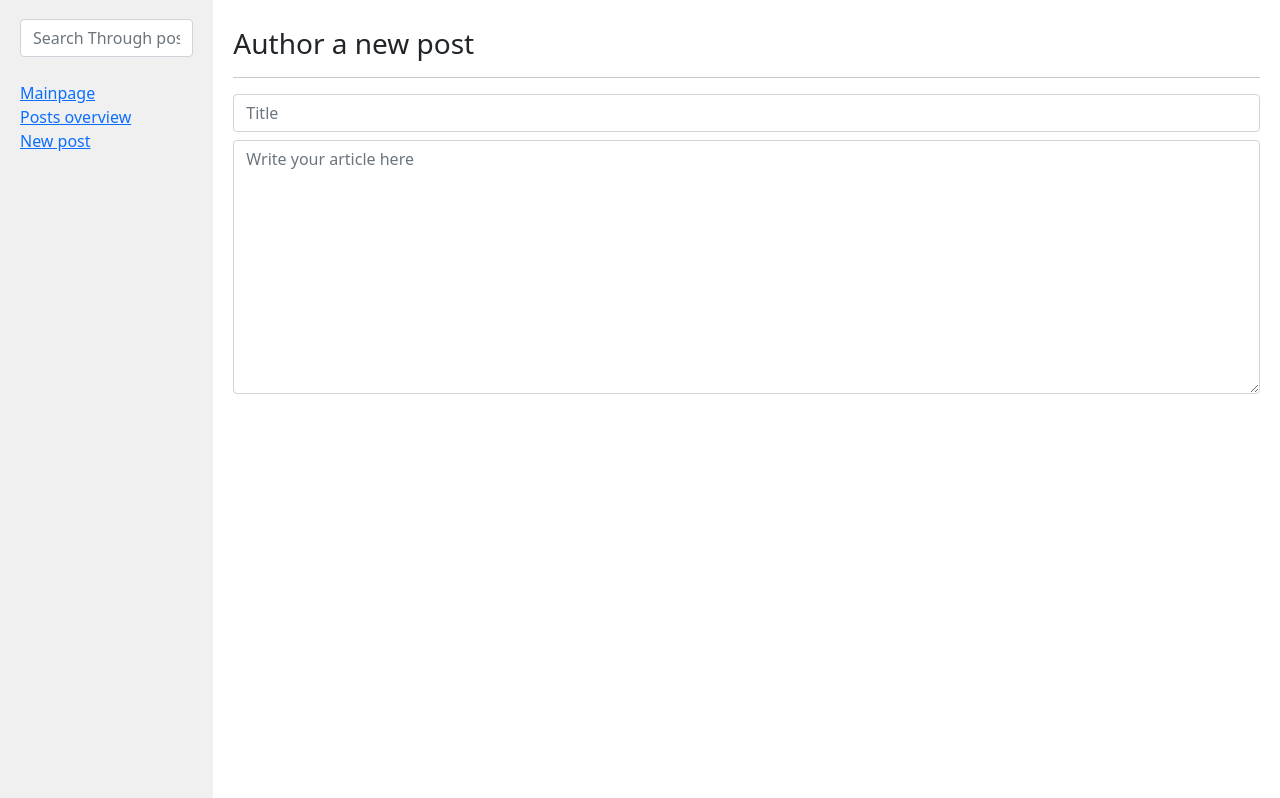
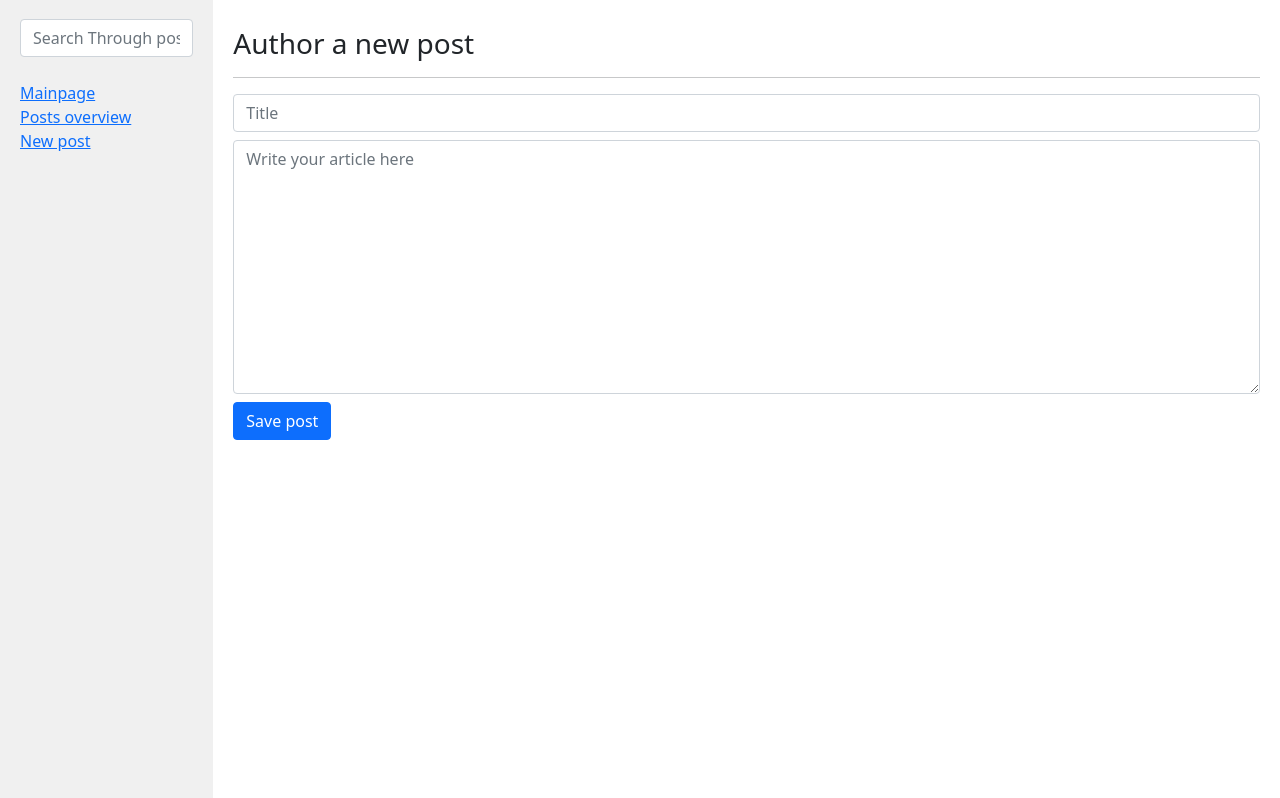
Before and after one commit to sir-ragna/django-wiki, a Django app: page /posts/new in a window 1280 px wide. Shown: the part 1-799 px from the top of the page. Run offline with Django 3.2, Linux system fonts and the light colour scheme.

Commit message:
Create a new post implementation

```diff
--- a/posts/templates/new_post.html.j2
+++ b/posts/templates/new_post.html.j2
@@ -8,6 +8,7 @@
 {% csrf_token %}
 {{ post_form.title }}
 {{ post_form.content }}
+<button type="submit" class="btn btn-primary">Save post</button>
 </form>
 
 {% endblock content %}
--- a/posts/urls.py
+++ b/posts/urls.py
@@ -7,5 +7,5 @@ urlpatterns = [
     #path('new/', posts.new_post),
     path('', views.overview_posts, name="index"),
     path('new', views.new_post, name="new post"),
-    path('<str:post_name>', views.view_post, name="view"),
+    path('<str:name>', views.view_post, name="view"),
 ]
--- a/posts/views.py
+++ b/posts/views.py
@@ -1,14 +1,29 @@
 
 from django.http import HttpResponse
 from django.http import HttpResponseNotFound
-from django.shortcuts import render
+from django.http import HttpResponseRedirect
+from django.shortcuts import render, reverse
+from django.contrib import messages
 
 import markdown
 from . import util
 from . import forms
 
 def new_post(request):
-    post_form = forms.Post()
+    if request.method == 'POST':
+        post_form = forms.Post(request.POST)
+        if post_form.is_valid():
+            # We have a valid new post form
+            title = post_form.cleaned_data['title']
+            content = post_form.cleaned_data['content']
+            util.save_entry(title, content)
+            messages.info(request, "Post saved")
+            return HttpResponseRedirect(reverse('view', kwargs={'name': title}))
+        else:
+            messages.error(request, "Error: Failed to save post (invalid form)")
+    else:
+        post_form = forms.Post()
+
     return render(request, 'new_post.html.j2', {
         'post_form': post_form
     })
@@ -19,17 +34,17 @@ def overview_posts(request):
         'posts': posts
     })
 
-def view_post(request, post_name):
-    if not post_name in util.list_entries():
+def view_post(request, name):
+    if not name in util.list_entries():
         return HttpResponseNotFound("Could not find post")
 
-    post_content = util.get_entry(post_name)
+    post_content = util.get_entry(name)
 
     # Convert the markdown to HMTL
     html_content = markdown.markdown(post_content)
 
     return render(request, "post.html.j2", {
-        'name': post_name,
+        'name': name,
         'content': html_content
     })
 
```
